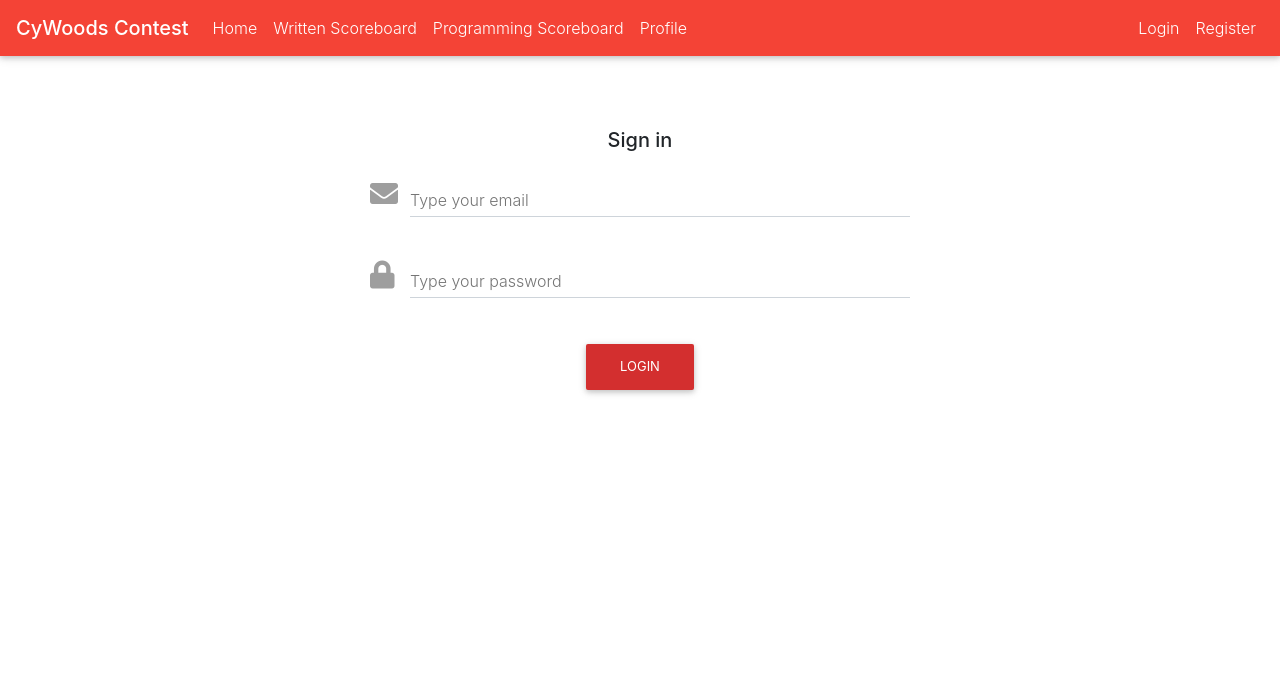
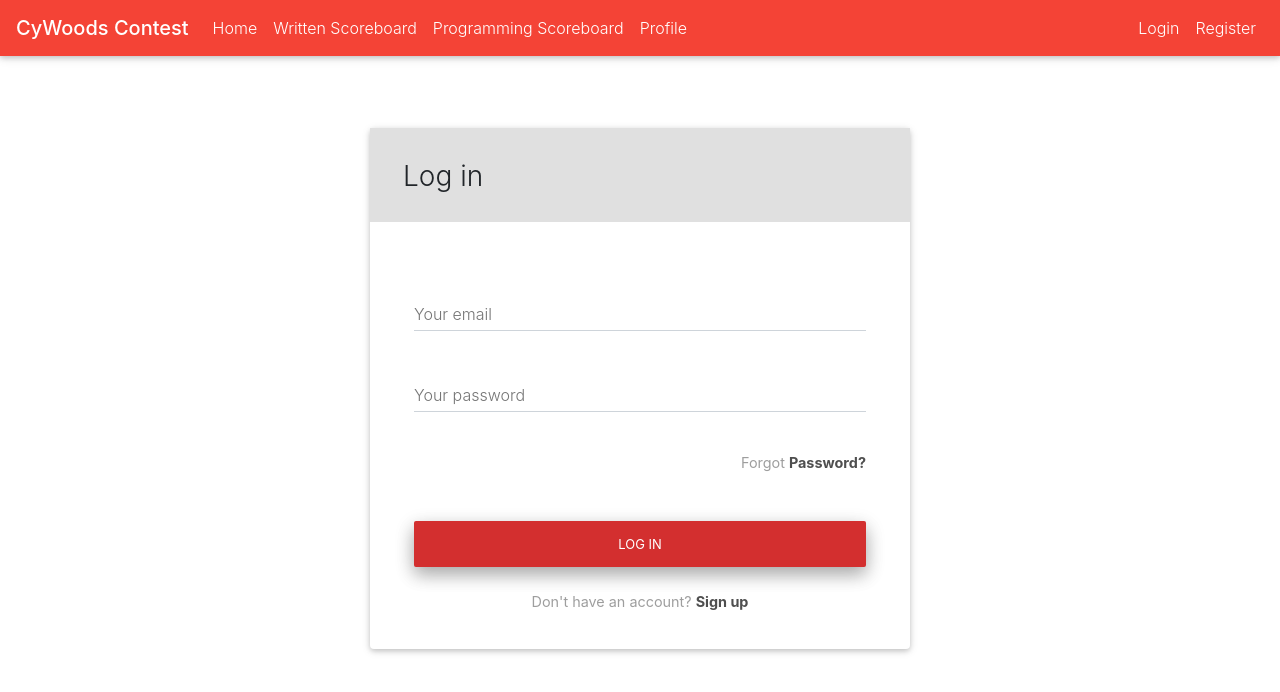
Before and after one commit to BeyondPerception/ContestFrontend, a React (Create React App) app in the folder contest/: page /login in a window 1280 px wide. Shown: the top 692 px of the page. Built offline with nearby package versions, Linux system fonts and the light colour scheme.

Commit message:
idk like made login thingy better and like started profile thingymabob

```diff
--- a/contest/src/Login.js
+++ b/contest/src/Login.js
@@ -1,5 +1,5 @@
 import React, { Component } from 'react';
-import { MDBContainer, MDBRow, MDBCol, MDBBtn, MDBInput, MDBCard } from 'mdbreact';
+import { MDBContainer, MDBRow, MDBCol, MDBBtn, MDBInput, MDBCard, MDBCardBody } from 'mdbreact';
 
 
 
@@ -14,32 +14,50 @@ class Login extends Component {
         return (
        <MDBContainer>
            <br/><br/><br/>
-           <MDBRow center='true'>
-                <MDBCol md="6" middle>
-                <form>
-                    <p className="h5 text-center mb-4">Sign in</p>
-                    <div className="grey-text">
+           <MDBRow center>
+                <MDBCol md="6">
+                <MDBCard>
+                    <div className="header pt-3 grey lighten-2">
+                    <MDBRow className="d-flex justify-content-start">
+                        <h3 className="deep-grey-text mt-3 mb-4 pb-1 mx-5">
+                        Log in
+                        </h3>
+                    </MDBRow>
+                    </div>
+                    <MDBCardBody className="mx-4 mt-4">
+                    <MDBInput label="Your email" group type="text" validate />
                     <MDBInput
-                        label="Type your email"
-                        icon="envelope"
-                        group
-                        type="email"
-                        validate
-                        error="wrong"
-                        success="right"
-                    />
-                    <MDBInput
-                        label="Type your password"
-                        icon="lock"
+                        label="Your password"
                         group
                         type="password"
                         validate
+                        containerClass="mb-0"
                     />
+                    <p className="font-small grey-text d-flex justify-content-end">
+                        Forgot
+                        <a
+                        href="#!"
+                        className="dark-grey-text font-weight-bold ml-1"
+                        >
+                        Password?
+                        </a>
+                    </p>
+                    <div className="text-center mb-4 mt-5">
+                        <MDBBtn color="red" type="button" className="btn-block z-depth-2">
+                            Log in
+                        </MDBBtn>
                     </div>
-                    <div className="text-center">
-                    <MDBBtn color='red'>Login</MDBBtn>
-                    </div>
-                </form>
+                    <p className="font-small grey-text d-flex justify-content-center">
+                        Don't have an account?
+                        <a
+                        href="/Register"
+                        className="dark-grey-text font-weight-bold ml-1"
+                        >
+                        Sign up
+                        </a>
+                    </p>
+                    </MDBCardBody>
+                </MDBCard>
                 </MDBCol>
             </MDBRow>
        </MDBContainer>
--- a/contest/src/Profile.js
+++ b/contest/src/Profile.js
@@ -1,9 +1,17 @@
 import React, { Component } from 'react';
-import { MDBContainer, MDBRow, MDBCol } from 'mdbreact';
+import { MDBContainer, MDBRow, MDBCol, MDBCard, MDBCardHeader, MDBCardBody, MDBTable} from 'mdbreact';
 
+const columns = ["Person Name", "Age", "Company Name", "Country", "City"];
 
+const data = [
+  ["Aurelia Vega", 30, "Deepends", "Spain", "Madrid"],
+  ["Guerra Cortez", 45, "Insectus", "USA", "San Francisco"],
+  ["Guadalupe House", 26, "Isotronic", "Germany", "Frankfurt am Main"],
+  ["Elisa Gallagher", 31, "Portica", "United Kingdom", "London"]
+];
 
 class Profile extends Component {
+
     constructor(props) {
         super(props);
         this.state = {
@@ -13,23 +21,19 @@ class Profile extends Component {
     render() {
         return (
             <div>
-                <MDBContainer className="text-center mt-5">
-                    <h2>Profile</h2>
-                    <MDBRow>
+                <MDBContainer>
+                    <br/><br/><br/>
+                    <h1>Profile</h1>
+                    <br/>
+                    <MDBRow >
                         <MDBCol >
-                        <h1>Hi</h1>
-                        <br/>
-                        <h2>School Name: </h2>
-                        <br/>
-                        <h3>Hi</h3>
-                        <br/>
-                        <h4>Hi</h4>
-                        <br/>
-                        <h5>Hi</h5>
-                        <br/>
-                        <h6>Hi</h6>
+                            <h3>School Name: </h3>
+                            <br/><br/>
+                            <h4>Coaches Name: </h4>
                         </MDBCol>
+
                     </MDBRow>
+
                 </MDBContainer>
             </div>
         );
--- a/contest/src/Register.js
+++ b/contest/src/Register.js
@@ -55,7 +55,7 @@ class Register extends Component {
                     />
                     <MDBInput
                         label="Confirm your password"
-                        icon="lock"
+                        icon="exclamation-triangle"
                         group
                         type="password"
                         validate
```
